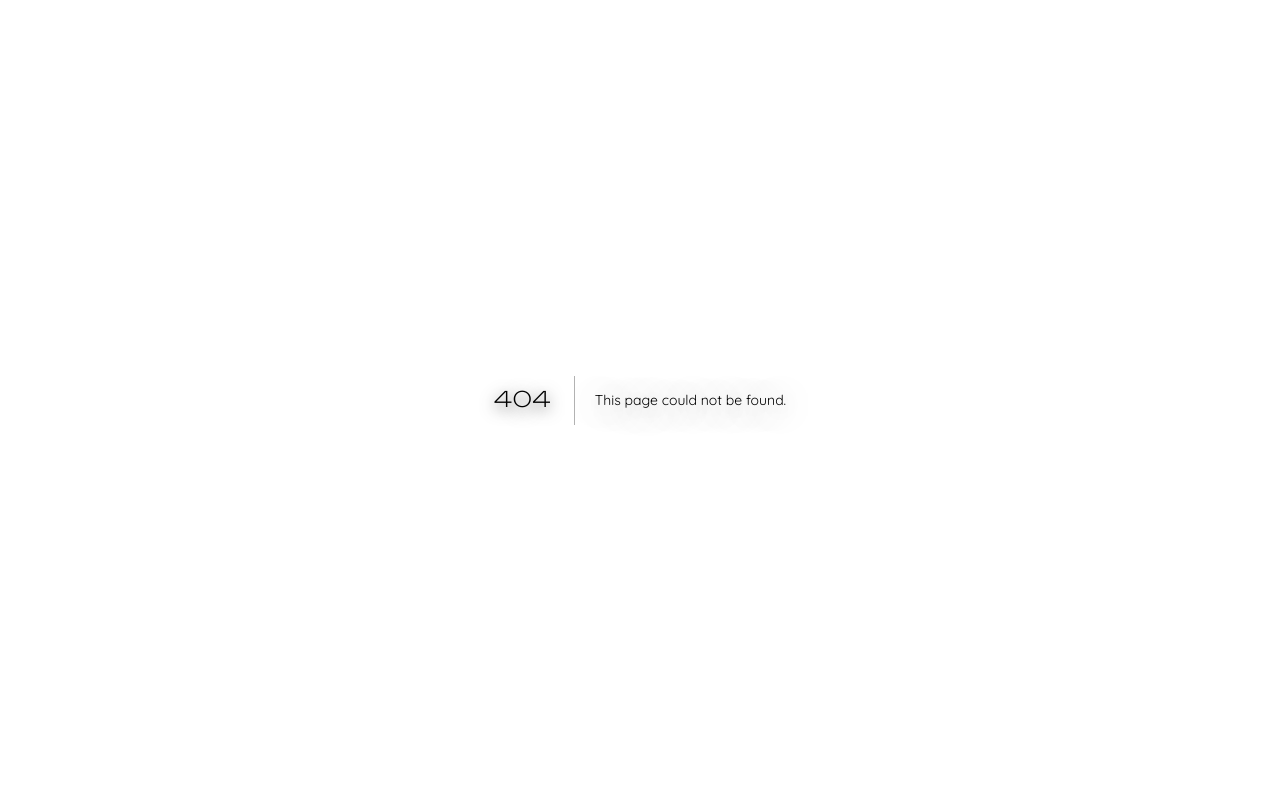
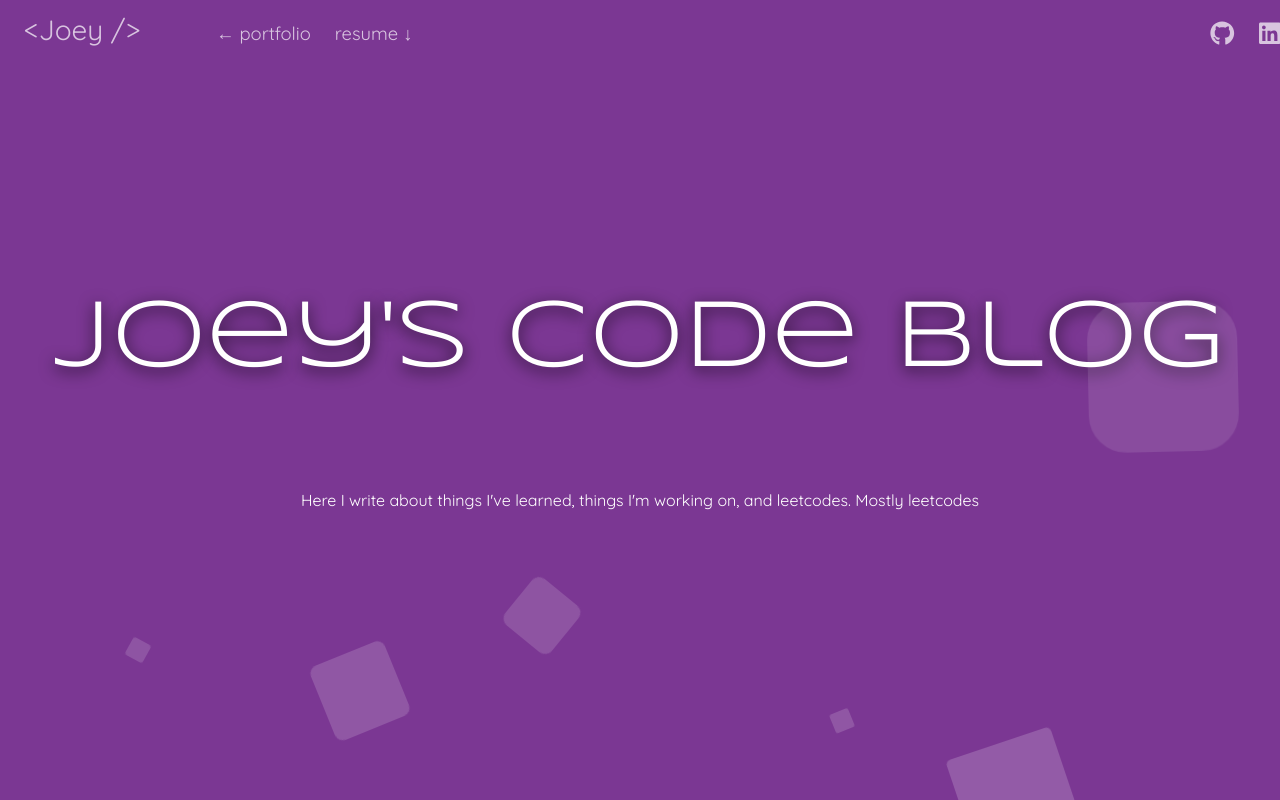
Before and after one commit to jwhunt19/portfolio, a Next.js app: page /blog in a window 1280 px wide. Before the commit this address had no page. Built offline with nearby package versions, Linux system fonts and the light colour scheme; a web font is replaced by a local one.

Commit message:
add blog page

```diff
--- /dev/null
+++ b/pages/blog.js
@@ -0,0 +1,102 @@
+import Head from 'next/head';
+import React, { useState, useEffect } from 'react';
+import { Modal, Button, Icon, Menu, MenuItem, MenuButton} from '@material-ui/core';
+import { makeStyles } from '@material-ui/core/styles';
+
+import { FontAwesomeIcon } from '@fortawesome/react-fontawesome'
+import { faGithub, faLinkedin, faTwitter } from '@fortawesome/free-brands-svg-icons'
+import { faEnvelope, faDownload, faBars } from '@fortawesome/free-solid-svg-icons'
+
+export default function Blog() {
+
+  // TODO - is this scroll distance stuff useless?
+  const [scrollDistance, setScrollDistance] = useState(0);
+  useEffect(() => {
+    const updateScrollDistance = () => {
+      setScrollDistance(window.pageYOffset);
+    };
+
+    const onScroll = () => {
+        window.requestAnimationFrame(updateScrollDistance);
+    };
+
+    window.addEventListener("scroll", onScroll);
+
+    const nav = document.getElementById('navbar');
+
+    nav.classList.toggle("nav-scrolled", scrollDistance > 800);
+
+    return () => window.removeEventListener("scroll", onScroll);
+  }, [scrollDistance]);
+
+  const [menu, setMenu] = useState(false);
+  const [anchorEl, setAnchorEl] = useState();
+
+  const handleMenu = (e) => {
+    setMenu(true)
+    setAnchorEl(e.currentTarget);
+  };
+
+  const handleMenuClose = () => setMenu(false);
+
+
+  return (
+    <>
+    <Head>
+      <title>Blog</title>
+    </Head>
+    <header id="navbar">
+      <a href="/"><span className="logo">&lt;Joey /&gt;</span></a>
+      <nav>
+        <div>
+          <a href="/">← portfolio</a>
+          <a href="Joseph_Huntington_Resume_Public.pdf">resume ↓</a>
+        </div>
+        <div className="socials">
+          <a target="_blank" href="https://github.com/jwhunt19">
+            <FontAwesomeIcon className="fa-lg" icon={faGithub} />
+          </a>
+          <a target="_blank" href="https://www.linkedin.com/in/josephhuntington/">
+            <FontAwesomeIcon className="fa-lg" icon={faLinkedin} />
+          </a>
+        </div>
+      </nav>
+
+
+      <Button id ="menu-button" className="mobile-menu-button" aria-controls="simple-menu" aria-haspopup="true" onClick={handleMenu}>
+        <FontAwesomeIcon className="fa-lg" icon={faBars} />
+      </Button>
+      <Menu
+        className="mobile-menu"
+        anchorEl={anchorEl}
+        getContentAnchorEl={null}
+        keepMounted
+        open={menu}
+        onClose={handleMenuClose}
+      >
+        <MenuItem onClick={handleMenuClose}><a href="Joseph_Huntington_Resume_Public.pdf">resume ↓</a></MenuItem>
+        <MenuItem onClick={handleMenuClose} className="menu-close">Close</MenuItem>
+      </Menu>
+    </header>
+
+    <div className="hero context">
+      <h1>Joey's Code Blog</h1>
+      <span>Here I write about things I've learned, things I'm working on, and leetcodes. Mostly leetcodes</span>
+    </div>
+    <div class="area" >
+      <ul class="circles">
+              <li></li>
+              <li></li>
+              <li></li>
+              <li></li>
+              <li></li>
+              <li></li>
+              <li></li>
+              <li></li>
+              <li></li>
+              <li></li>
+      </ul>
+    </div >
+    </>
+  )
+}
--- a/pages/index.js
+++ b/pages/index.js
@@ -98,6 +98,7 @@ export default function Home() {
           <a href="#experience">experience</a>
           <a href="#contact">contact</a>
           <a href="Joseph_Huntington_Resume_Public.pdf">resume ↓</a>
+          <a href="/blog">blog →</a>
         </div>
         <div className="socials">
           <a target="_blank" href="https://github.com/jwhunt19">
@@ -126,7 +127,7 @@ export default function Home() {
         <MenuItem onClick={handleMenuClose}><a href="#experience">experience</a></MenuItem>
         <MenuItem onClick={handleMenuClose}><a href="#contact">contact</a></MenuItem>
         <MenuItem onClick={handleMenuClose}><a href="Joseph_Huntington_Resume_Public.pdf">resume ↓</a></MenuItem>
-        {/* <MenuItem onClick={handleMenuClose}><a href="Joseph_Huntington_Resume_Public.pdf">resume <FontAwesomeIcon className="fa-xs" icon={faDownload} /></a></MenuItem> */}
+        <MenuItem onClick={handleMenuClose}><a href="/blog">blog →</a></MenuItem>
         <MenuItem onClick={handleMenuClose} className="menu-close">Close</MenuItem>
       </Menu>
 
```
